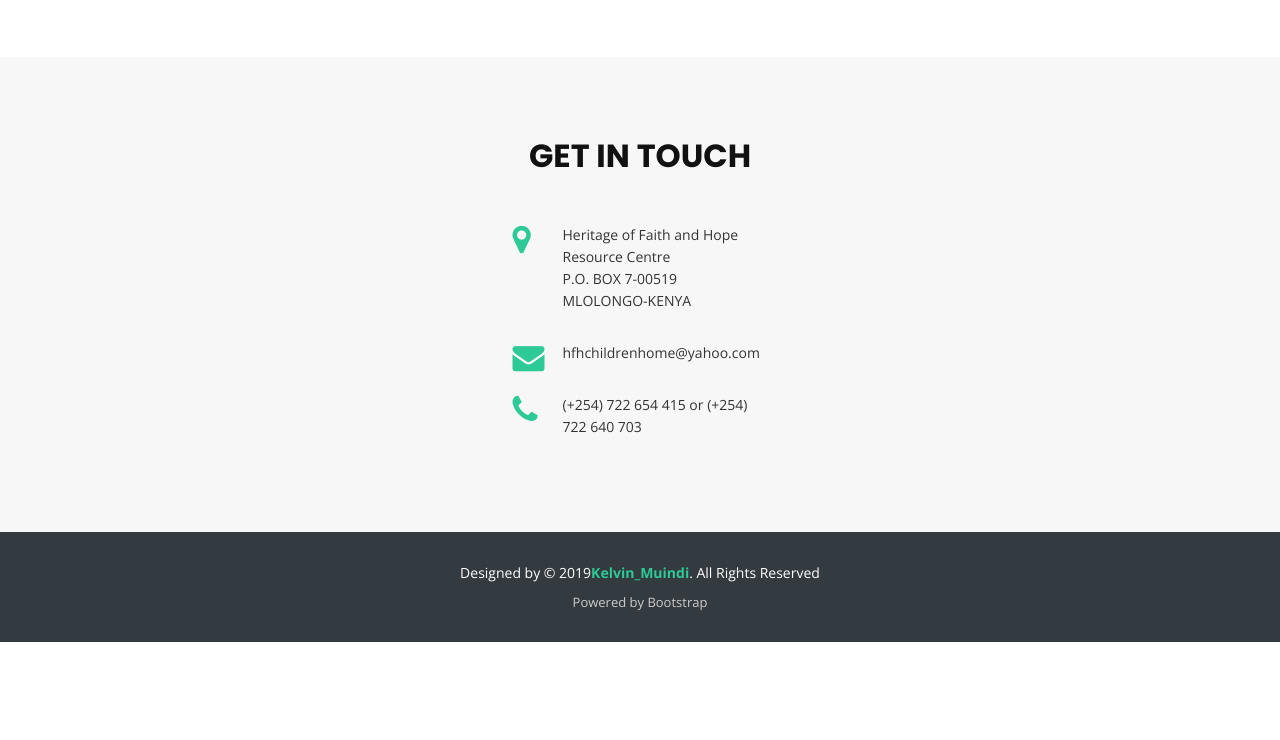
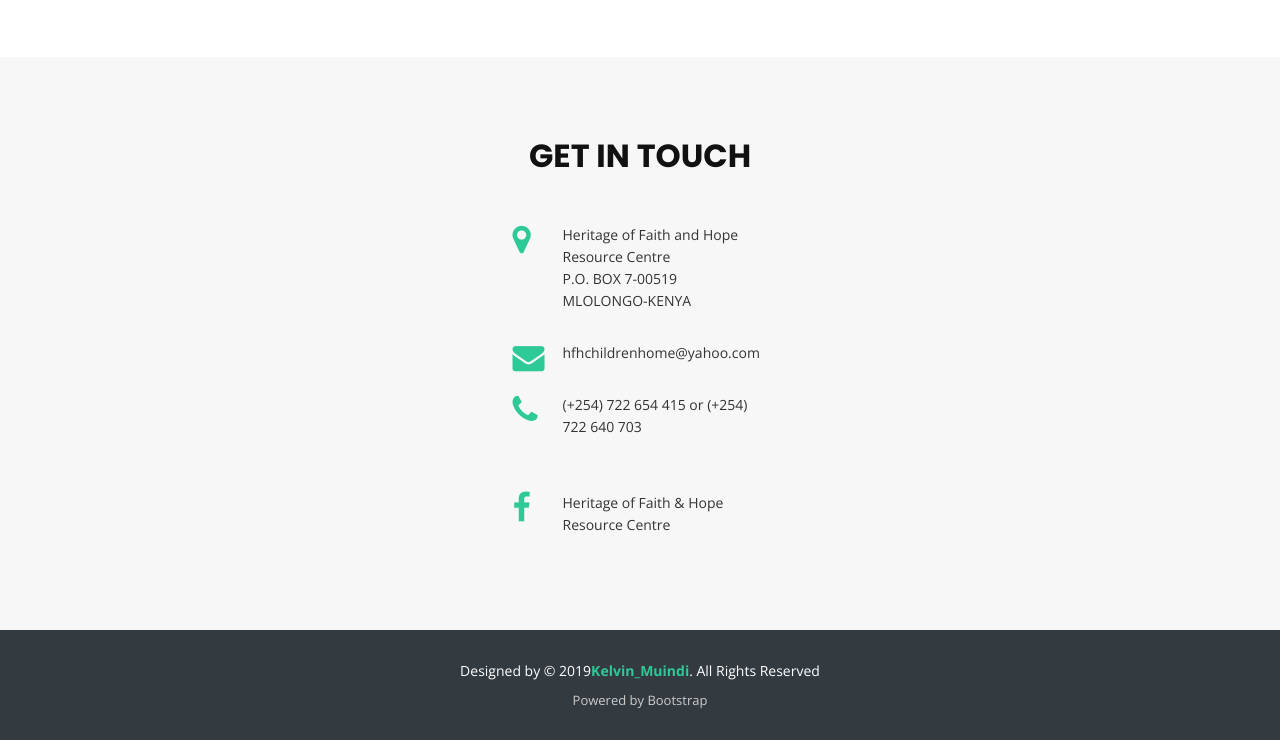
Before and after one commit to MuindiKelvin/Heritage, a plain HTML site: page index.html in a window 1280 px wide. Shown: the part 5630-6370 px from the top of the page. Before the commit the page ends 6272 px from the top, so only its background shows below. Drawn offline with nearby package versions, Linux system fonts and the light colour scheme.

Commit message:
Initial commit

```diff
--- a/index.html
+++ b/index.html
@@ -579,6 +579,11 @@ As what Teresia has been talking about in various forums .The vision of Heritage
                 <p>(+254) 722 654 415 or (+254) 722 640 703</p><br>
               </div>
 
+              <div>
+                <i class="fa fa-facebook"></i>
+                <p>Heritage of Faith & Hope Resource Centre</p><br>
+              </div>
+
             </div></div>
         </div>
 
```
